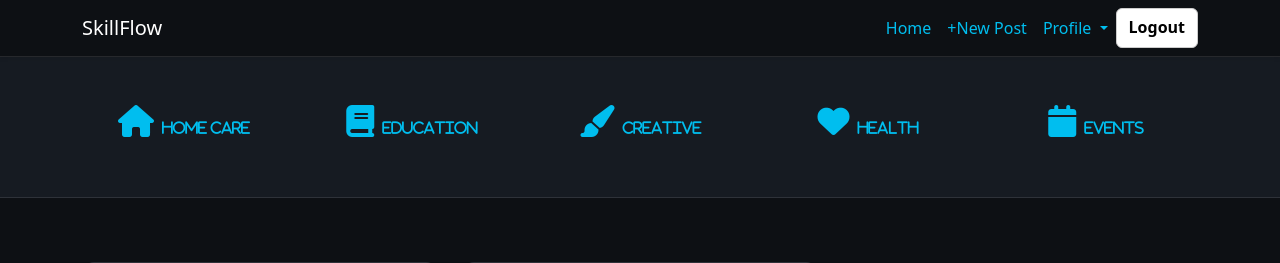
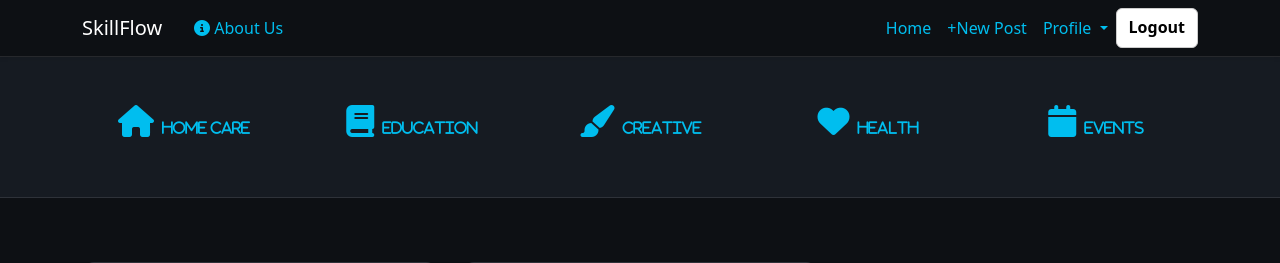
Before and after one commit to onur-CK/SkillFlow, a Django app: page /home/ in a window 1280 px wide. Shown: the top 263 px of the page. Run offline with Django 5.2, Linux system fonts and the light colour scheme; a user stored in the database is signed in.

Commit message:
Crreate the button and url template tag for about us icon/text

```diff
--- a/skillflow/templates/skillflow/index.html
+++ b/skillflow/templates/skillflow/index.html
@@ -16,6 +16,9 @@
     <nav class="navbar navbar-expand-lg navbar-light custom-navbar shadow-sm sticky-top">
         <div class="container">
             <a class="navbar-brand custom-text" href="{% url 'index' %}">SkillFlow</a>
+            <a class="nav-link custom-text ms-3" href="{% url 'about_us' %}">
+                <i class="fas fa-info-circle"></i> About Us
+            </a>
             <button class="navbar-toggler" type="button" data-bs-toggle="collapse" data-bs-target="#navbarNav">
                 <span class="navbar-toggler-icon"></span>
             </button>
```
Also changed, not shown: db.sqlite3.
